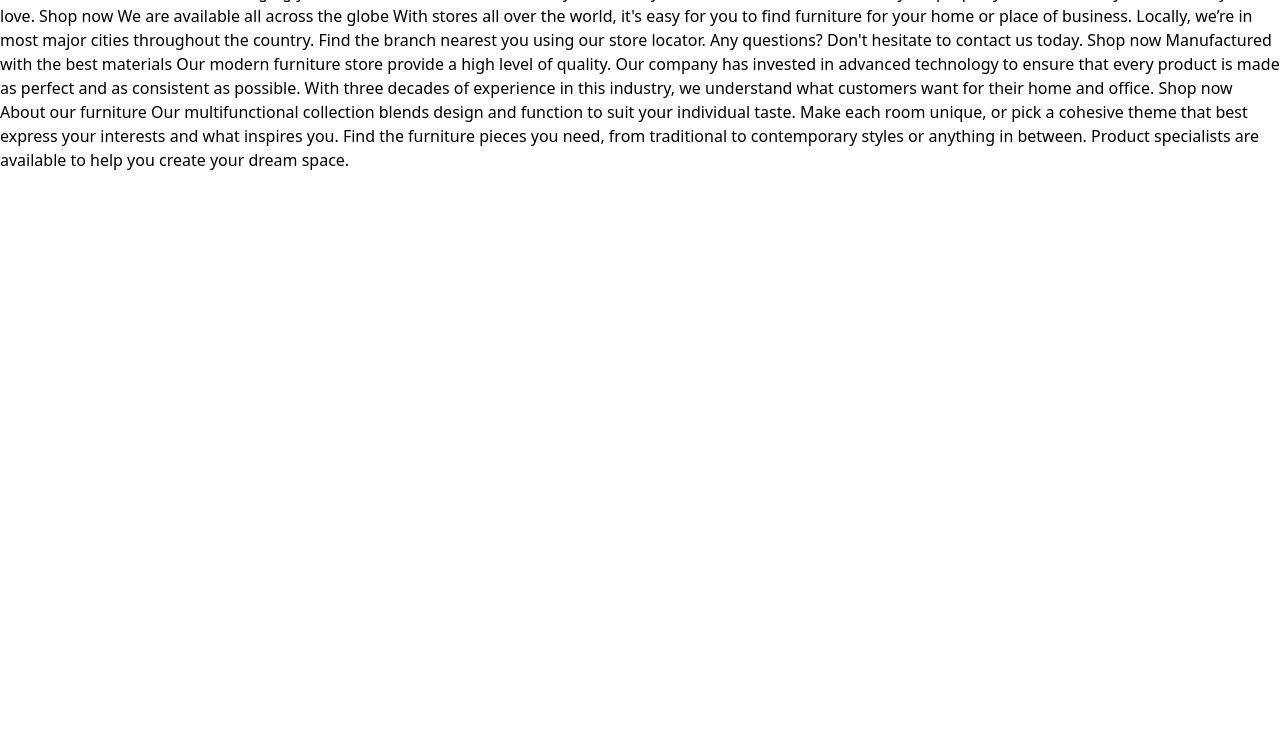
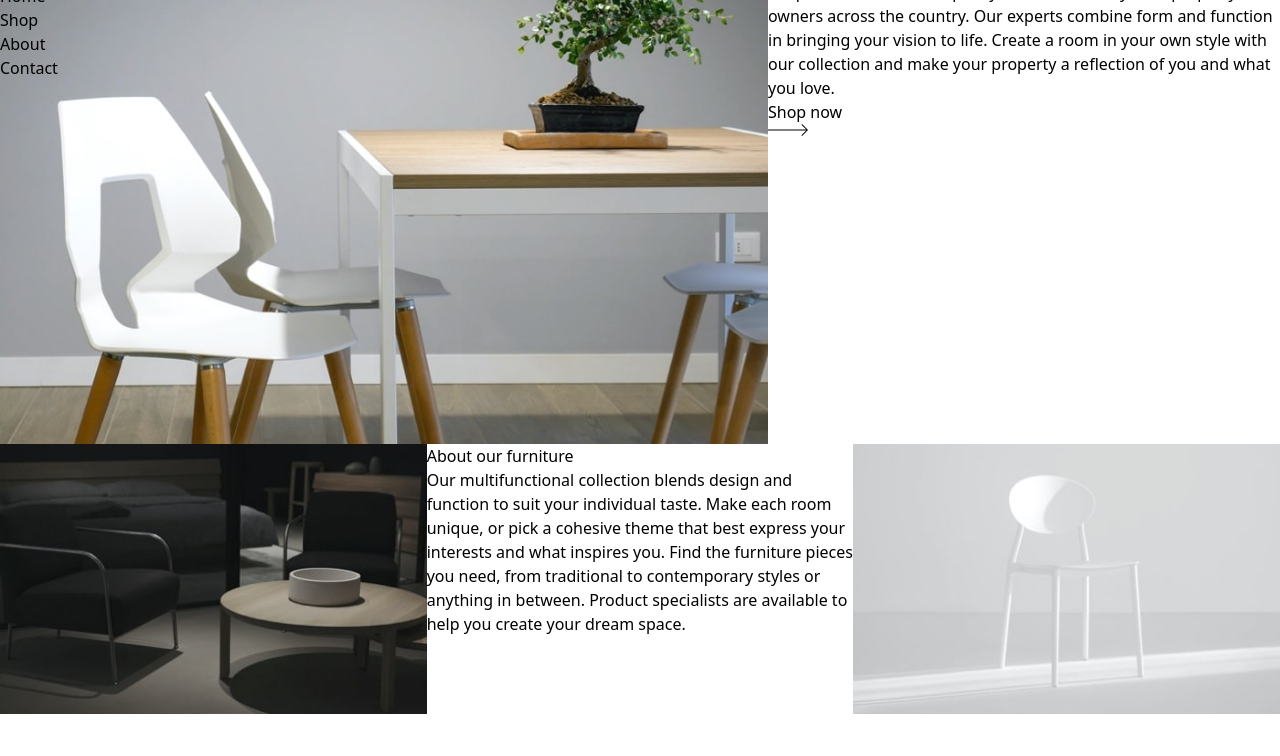
Before and after one commit to alisonnbarbosa/roomHomepage, a website: page index.html in a window 1280 px wide. Shown: the part 44-800 px from the top of the page. Drawn offline with Linux system fonts and the light colour scheme.

Commit message:
layout main

```diff
--- a/index.html
+++ b/index.html
@@ -7,21 +7,58 @@
     <link rel="stylesheet" href="styles/output.css">
     <title>Room homepage</title>
 </head>
-<body>
-    Home
-    Shop
-    About
-    Contact
-
-    Discover innovative ways to decorate
-
-    We provide unmatched quality, comfort, and style for property owners across the country.
-    Our experts combine form and function in bringing your vision to life. Create a room in your
-    own style with our collection and make your property a reflection of you and what you love.
-
-    Shop now
-
-    We are available all across the globe
+<body class="">
+    <div class="w-full">
+        <header class="absolute">
+            <img src="img/icon-hamburger.svg" alt="menu" class="">
+            <img src="img/logo.svg" alt="logo">
+            <ul>
+                <li><a href="#">Home</a></li>
+                <li><a href="#">Shop</a></li>
+                <li><a href="#">About</a></li>
+                <li><a href="#">Contact</a></li>
+            </ul>
+        </header>
+        <main class="">
+            <div class="flex h-3/5">
+                <div class="w-3/5">
+                    <img src="img/desktop-image-hero-1.jpg" alt="img" class="w-full">
+                </div>
+                <div class="w-2/5">
+                    <h1>Discover innovative ways to decorate</h1>
+                    <p>
+                        We provide unmatched quality, comfort, and style for property owners across the country. Our experts combine form and function in bringing your vision to life. Create a room in your own style with our collection and make your property a reflection of you and what you love.
+                    </p>
+                    <span>
+                        Shop now
+                        <img src="img/icon-arrow.svg" alt="arrow">
+                    </span>
+                    <div>
+                        <button><img src="img/icon-angle-left.svg" alt=""></button>
+                        <button><img src="img/icon-angle-right.svg" alt=""></button>
+                    </div>
+                </div>
+            </div>
+            <div class="flex h-2/5">
+                <div class="w-1/3">
+                    <img src="img/image-about-dark.jpg" alt="img" class="w-full">
+                </div>
+                <div class="w-1/3">
+                    <h2>About our furniture</h2>
+                    <p>
+                        Our multifunctional collection blends design and function to suit your individual taste.
+                        Make each room unique, or pick a cohesive theme that best express your interests and what
+                        inspires you. Find the furniture pieces you need, from traditional to contemporary styles
+                        or anything in between. Product specialists are available to help you create your dream space.
+                    </p>
+                </div>
+                <div class="w-1/3">
+                    <img src="img/image-about-light.jpg" alt="img" class="w-full h-full">
+                </div>
+            </div>
+        </main>
+    </div>
+    <!-- We are available all across the globe
 
     With stores all over the world, it's easy for you to find furniture for your home or place of business.
     Locally, we’re in most major cities throughout the country. Find the branch nearest you using our
@@ -35,13 +72,6 @@
     to ensure that every product is made as perfect and as consistent as possible. With three decades of
     experience in this industry, we understand what customers want for their home and office.
 
-    Shop now
-
-    About our furniture
-
-    Our multifunctional collection blends design and function to suit your individual taste.
-    Make each room unique, or pick a cohesive theme that best express your interests and what
-    inspires you. Find the furniture pieces you need, from traditional to contemporary styles
-    or anything in between. Product specialists are available to help you create your dream space.
+    Shop now -->
 </body>
 </html>
```
Also changed, not shown: styles/output.css.
